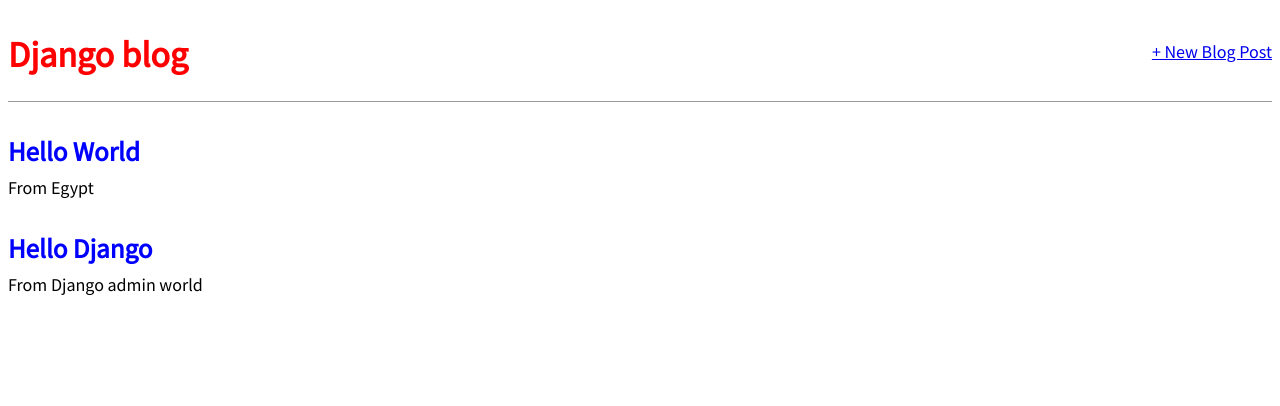
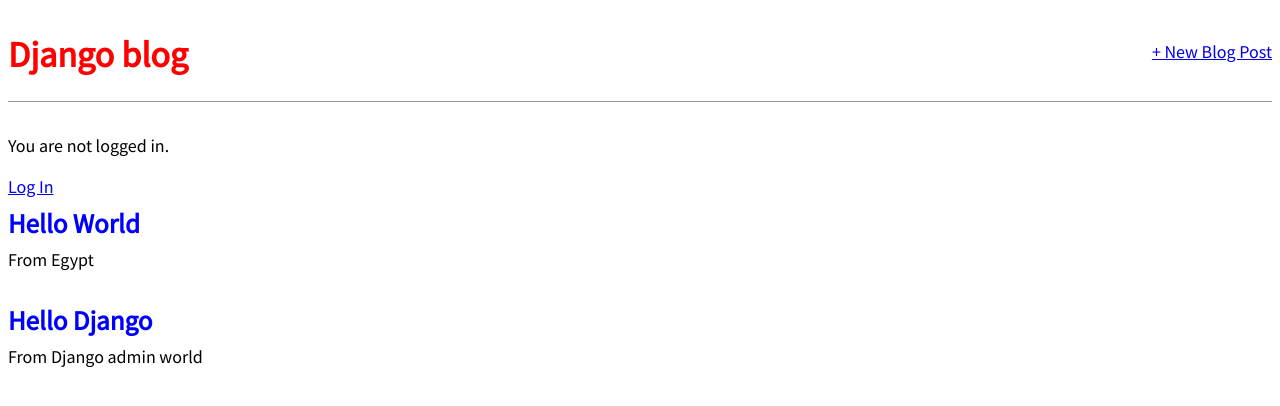
Before and after one commit to ahmed-h-morgan/Django_for_beginners, a Django app: page / in a window 1280 px wide. Shown: the top 406 px of the page. Run offline with Django 5.2, Linux system fonts and the light colour scheme; data comes from the database, SQL or seed files in the repository.

Commit message:
update base model to add login and logout links

```diff
--- a/blog/templates/base.html
+++ b/blog/templates/base.html
@@ -18,6 +18,13 @@
             </div>
 
         </header>
+        {% if user.is_authenticated  %}
+            <p>Hi {{ user.username }}!</p>
+            <p><a href="{% url 'logout' %}">Log out</a></p>
+        {% else %}
+            <p>You are not logged in.</p>
+            <a href="{% url 'login' %}">Log In</a>
+        {% endif %}
         <div>
             {% block content %}
             {% endblock content %}
```
